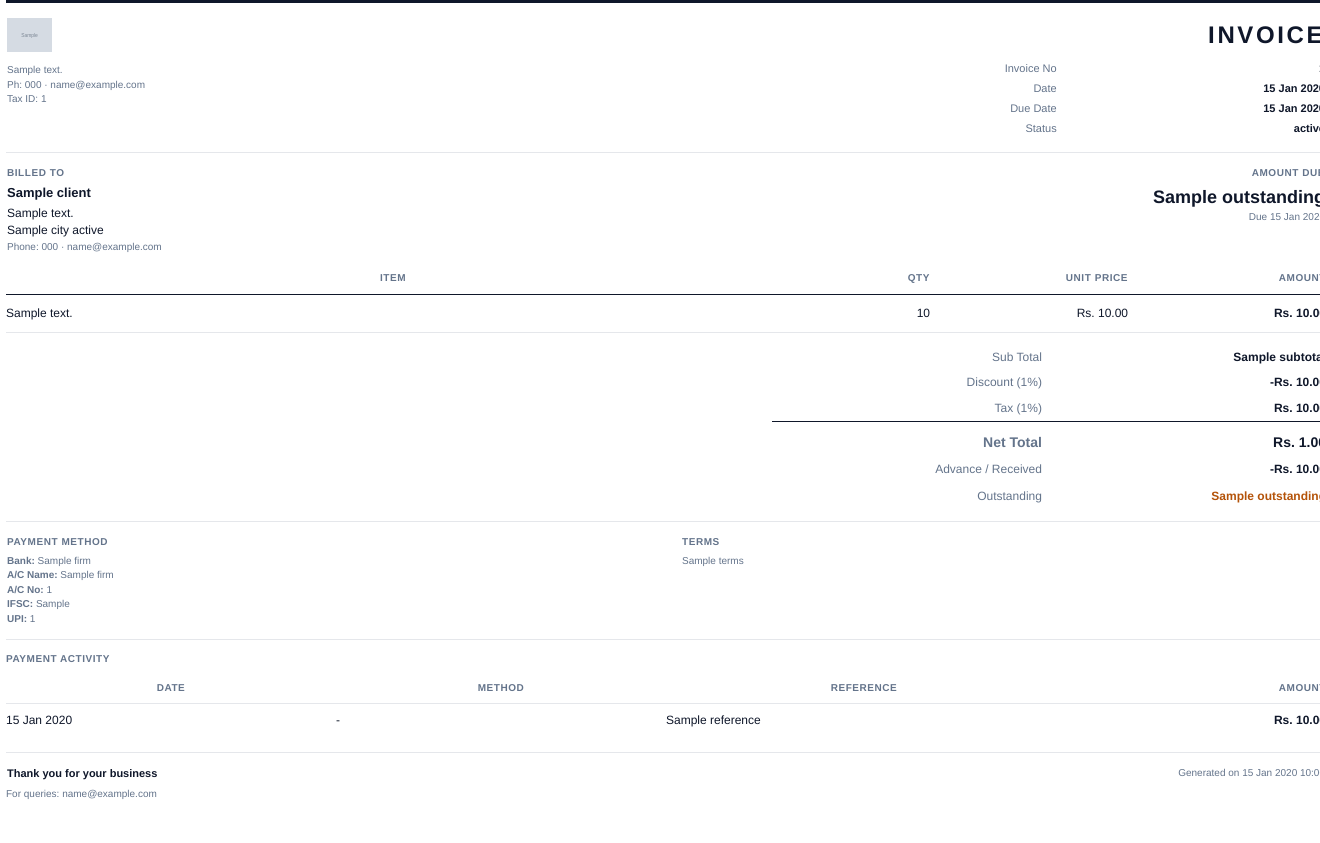
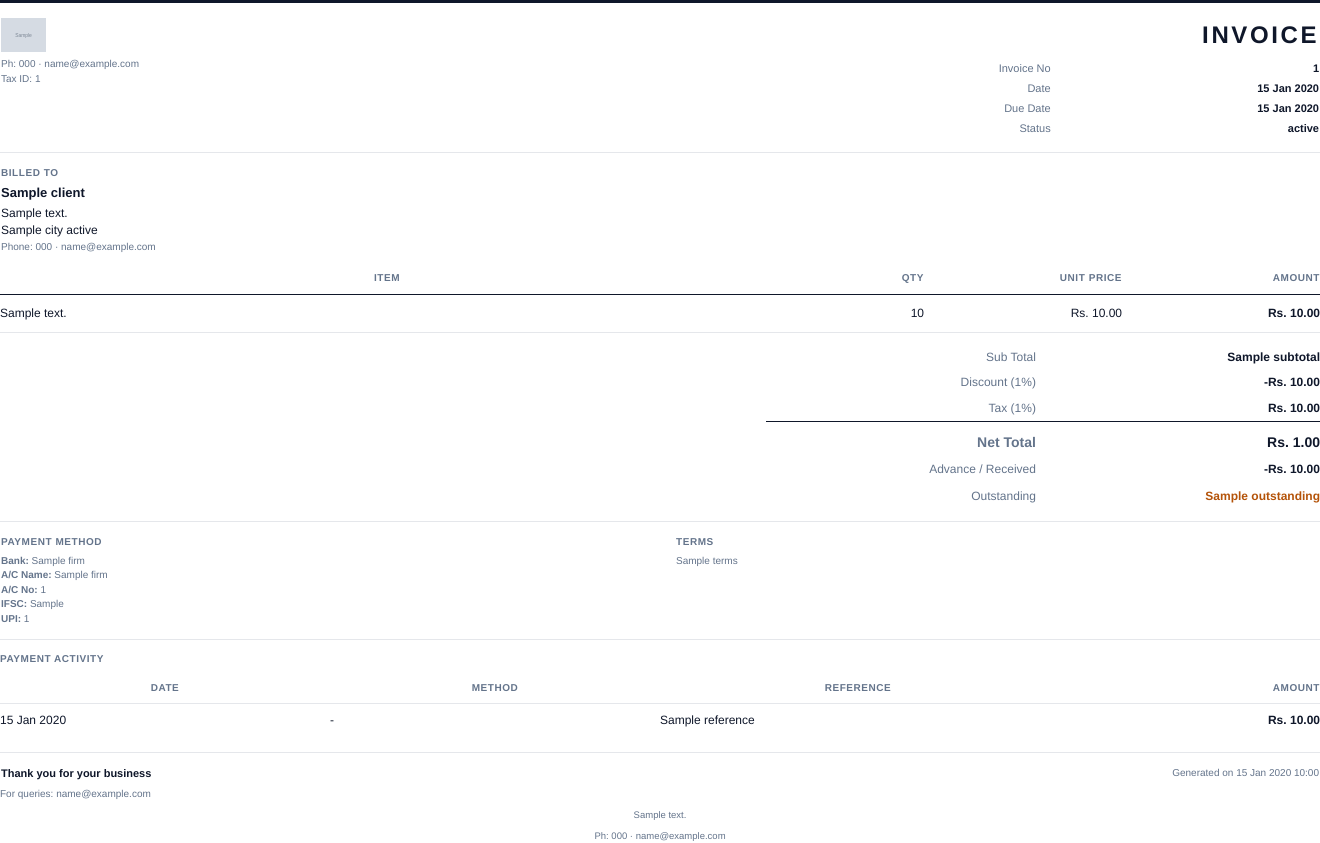
Before and after one commit to itzpraveen/novart, a Django app: template templates/portal/invoice_pdf.html in a window 1320 px wide; the page is wider, and only the part inside the window is pictured. Before the commit the page ends 799 px from the top of that part, so only its background shows below. Run offline with Django 5.2, Linux system fonts and the light colour scheme; the template is opened without the code that fills it: most values are stand-ins (such as "Sample title", 1, 10 or a date in 2020); grey boxes marked "Sample" are stand-in pictures.

Commit message:
Invoice PDF: footer address, remove amount due, increase margins

```diff
--- a/templates/portal/invoice_pdf.html
+++ b/templates/portal/invoice_pdf.html
@@ -15,7 +15,7 @@
 	            src: url("file://{{ font_path }}");
 	        }
 	        {% endif %}
-	        @page { size: A4; margin: 36px; }
+	        @page { size: A4; margin: 22mm; }
 	        body, table, th, td {
 	            font-family: "DejaVuSans", "Helvetica", "Arial", sans-serif;
 	            color: #0f172a;
@@ -25,7 +25,7 @@
 	        }
 	        body { background: #ffffff; }
 
-	        .sheet { width: 100%; padding: 0 6px; }
+	        .sheet { width: 100%; }
 	        .topline { height: 3px; background: #0f172a; margin-bottom: 14px; }
 
 	        .muted { color: #64748b; font-size: 10px; }
@@ -58,9 +58,7 @@
 	        .client-name { font-size: 13px; font-weight: 800; margin: 0 0 2px 0; }
 
 	        .bill { width: 100%; border-collapse: collapse; }
-	        .billto { width: 70%; vertical-align: top; padding-right: 16px; }
-	        .billmeta { width: 30%; vertical-align: top; text-align: right; }
-	        .amount-due { font-size: 18px; font-weight: 800; margin: 0; }
+	        .billto { width: 100%; vertical-align: top; }
 
 	        .items { width: 100%; border-collapse: collapse; margin-top: 8px; }
 	        .items th {
@@ -117,6 +115,13 @@
 	        .foot { width: 100%; border-collapse: collapse; }
 	        .thanks { font-size: 11px; font-weight: 800; }
 	        .generated { font-size: 10px; color: #64748b; text-align: right; }
+	        .footer-meta {
+	            margin-top: 8px;
+	            text-align: center;
+	            color: #64748b;
+	            font-size: 9.5px;
+	            line-height: 1.35;
+	        }
 	    </style>
 </head>
 <body>
@@ -132,7 +137,6 @@
 	                    {% else %}
 	                        <div class="brand-name">{{ firm.name|default:"StudioFlow" }}</div>
 	                    {% endif %}
-	                    {% if firm.address %}<div class="muted" style="white-space:pre-line; margin-top: 6px;">{{ firm.address }}</div>{% endif %}
 	                    <div class="muted">
 	                        {% if firm.phone %}Ph: {{ firm.phone }}{% endif %}
 	                        {% if firm.phone and firm.email %} · {% endif %}
@@ -182,11 +186,6 @@
 	                    {% else %}
 	                        <div class="muted">No client linked</div>
 	                    {% endif %}
-	                </td>
-	                <td class="billmeta">
-	                    <div class="section-label">Amount Due</div>
-	                    <div class="amount-due">{{ invoice.outstanding|rupee }}</div>
-	                    <div class="muted">Due {{ invoice.due_date|date:"d M Y" }}</div>
 	                </td>
 	            </tr>
 	        </table>
@@ -314,6 +313,12 @@
 	            {% if firm.email %}
 	                <div class="muted" style="margin-top: 4px;">For queries: {{ firm.email }}</div>
 	            {% endif %}
+	            {% if firm.address %}
+	                <div class="footer-meta" style="white-space: pre-line;">{{ firm.address }}</div>
+	            {% endif %}
+	            {% if firm.phone %}
+	                <div class="footer-meta">Ph: {{ firm.phone }}{% if firm.email %} · {{ firm.email }}{% endif %}</div>
+	            {% endif %}
 	        </div>
 	    </div>
 </body>
```
